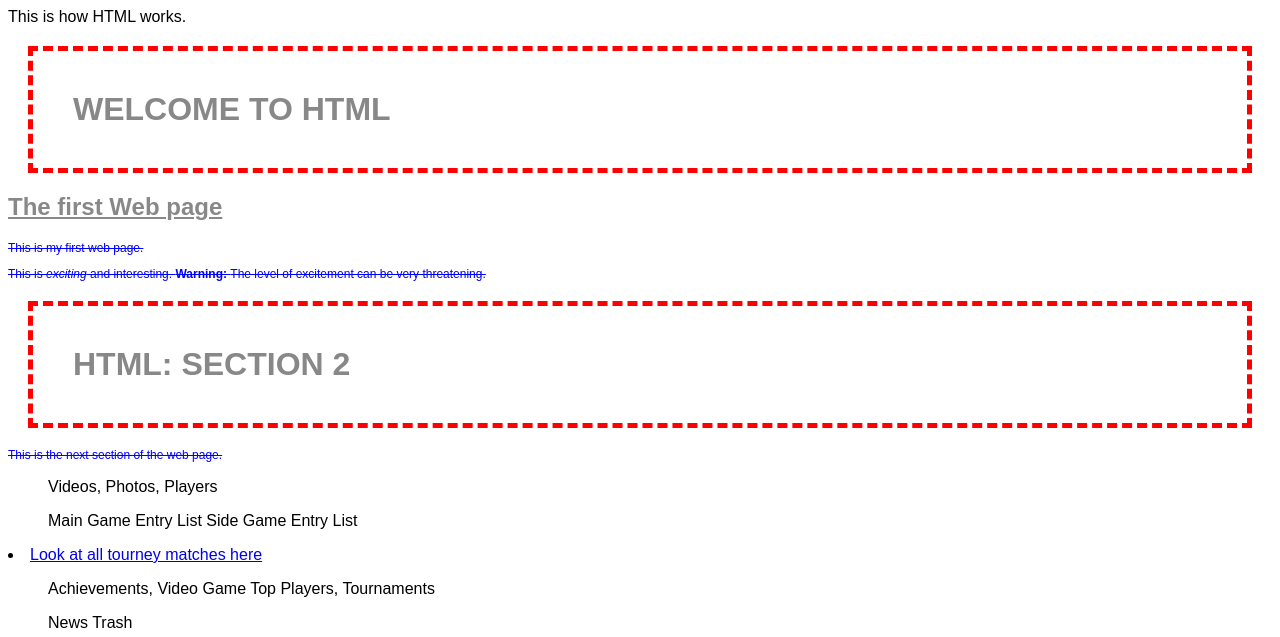
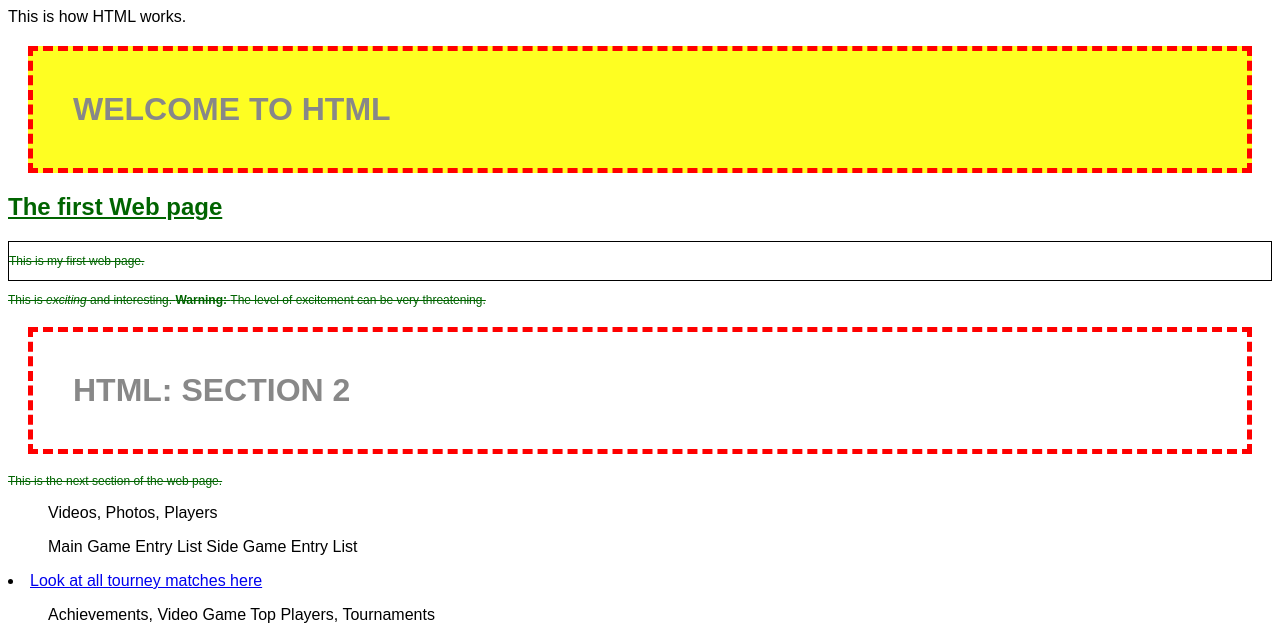
Before and after one commit to SoulBlase/Lab-07-Part1-HTML, a plain HTML site: page index.html in a window 1280 px wide. Shown: the top 637 px of the page. Drawn offline with Linux system fonts and the light colour scheme.

Commit message:
added and fixed index file

```diff
--- a/index.html
+++ b/index.html
@@ -9,9 +9,11 @@ Welcome to HTML!
   </head>
   <body>
   This is how HTML works.
-<h1> Welcome to Html</h1>
+<h1 class="spotlight"> Welcome to Html </h1>
 <h2> The first Web page </h2>
-<p> This is my first web page. </p>
+<div id="intro">
+  <p> This is my first web page. </p>
+</div>
 <p> This is <em>exciting</em> and interesting. <strong> Warning: </strong> The level of excitement
 can be very threatening.</p>
 
--- a/style.css
+++ b/style.css
@@ -1,12 +1,10 @@
-p{
-  color: #0000FF;
+p, h2{
+  color: #006400;
 }
 h1{
   color: #888888;
 }
-h2{
-  color: #888888;
-}
+
 body{
   font-family: sans-serif;
 }
@@ -27,3 +25,11 @@ h1{
   border-style: dashed;
   border-color: red;
 }
+#intro{
+  border-width: 1px;
+  border-style: solid;
+  border-color: black;
+}
+.spotlight{
+  background-color: #FEFE22;
+}
```
